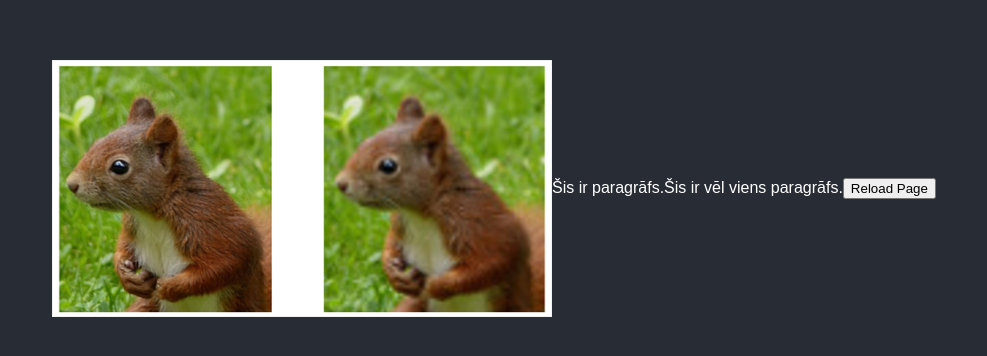
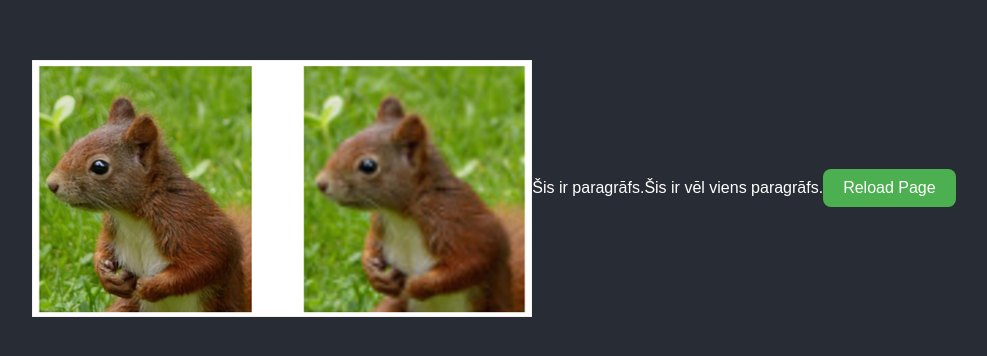
Before and after one commit to OdinsDEV/Projektins, a plain HTML site: page index.html in a window 1280 px wide. Shown: the part 212-568 px from the top of the page, without its empty margins (146-1133 px from the left). Drawn offline with Linux system fonts and the light colour scheme.

Commit message:
Nomainiju css buttom

```diff
--- a/styles.css
+++ b/styles.css
@@ -29,3 +29,13 @@ img {
   margin-top: 1px; /* Adds space above the image */
 
 }
+button {
+  background-color: #4CAF50; /* Green background */
+  color: white; /* White text */
+  border: none; /* Remove border */
+  padding: 10px 20px; /* Add some padding */
+  font-size: 16px; /* Larger font size */
+  border-radius: 8px; /* Rounded corners */
+  cursor: pointer; /* Pointer cursor on hover */
+  transition: background-color 0.3s ease; /* Smooth hover effect */
+}
```
